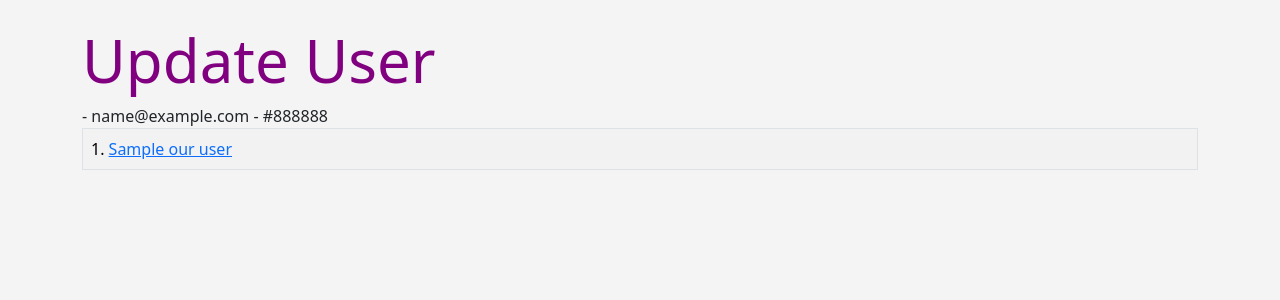
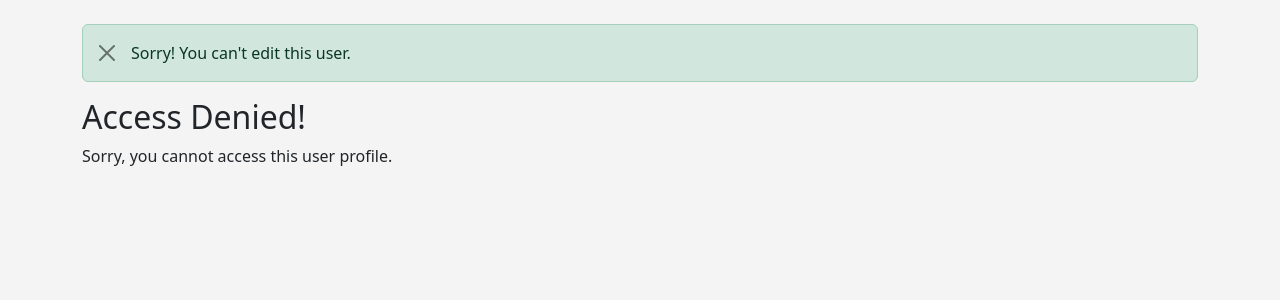
Before and after one commit to Beloved6883/flask_project_tutorial, a Python web app: template first_flask_app/templates/update.html in a window 1280 px wide. Shown: the part 80-380 px from the top of the page. Run offline with Jinja, Linux system fonts and the light colour scheme; the template is opened without the code that fills it: most values are stand-ins (such as "Sample title", 1, 10 or a date in 2020).

Commit message:
Put the Update Profile page behind the login and made sure that the logged in user can only edit his or her own profile

```diff
--- a/first_flask_app/templates/update.html
+++ b/first_flask_app/templates/update.html
@@ -11,23 +11,10 @@
 
 {% endfor %}
 
-{% if name %}
-    <h1>Update User</h1>
-    <table class="table table-hover table-bordered table-striped">
-    {%  for our_user in our_users %}
-    <tr>
-    <td>{{ our_user.id }}. <a href="{{ url_for('update', id=our_user.id )}}">{{ our_user.name }}</td> -
-    {{ our_user.email }} - {{ our_user.favorite_color }}</td><br/>
-    </tr>
-{% endfor %}
-</table>
+{% if id == current_user.id %}
+    <h1>Update Profile</h1>
     <br/>
 
-
-
-{% else %}
-    <h1>Update Profile</h1>
-    <br/>
 <div class="shadow p-3 mb-5 bg-body-tertiary rounded">
     <form action="/update/{{ name_to_update.id }}" method ="POST">
         {{ form.hidden_tag() }}
@@ -50,6 +37,15 @@
 <br/>
 <br/>
 
+{% else %}
+<div class="alert alert alert-success alert-dismissible fade show" role="alert">
+    Sorry! You can't edit this user.
+    <button type="button" class="btn-close" data-bs-dismiss="alert" aria-label="Close"></button>
+</div>
+
+<h2>Access Denied!</h2>
+<p>Sorry, you cannot access this user profile.</p>
+
 {% endif %}
 
 {% endblock %}
--- a/first_flask_app/user_views.py
+++ b/first_flask_app/user_views.py
@@ -4,7 +4,7 @@ from werkzeug.security import generate_password_hash, check_password_hash
 from webforms import UserForm
 from db_config import db
 from datetime import datetime
-from flask_login import UserMixin
+from flask_login import UserMixin, login_required
 from db_classes import Users
 
 # Create a route for deleting a record
@@ -31,6 +31,7 @@ def delete(id):
 
 # Update Database record
 @app.route('/update/<int:id>', methods=['GET','POST'])
+@login_required
 def update(id):
    form = UserForm()
    name_to_update = Users.query.get_or_404(id)
```
